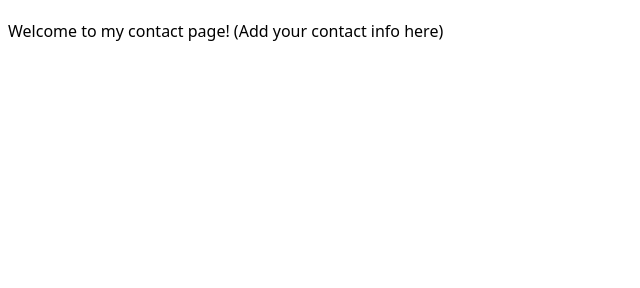
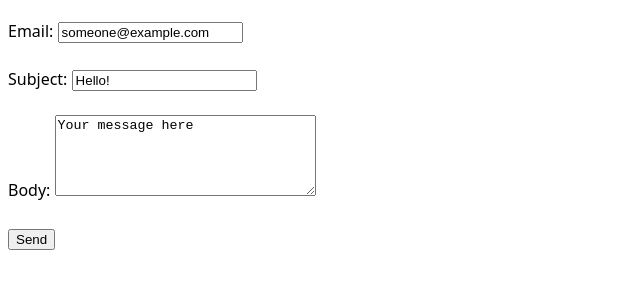
Before and after one commit to wel055/portfolio, a plain HTML site: page contact/index.html in a window 1280 px wide. Shown: the part 184-472 px from the top of the page, without its empty margins (0-640 px from the left). Drawn offline with Linux system fonts and the light colour scheme.

Commit message:
updated contact

```diff
--- a/contact/index.html
+++ b/contact/index.html
@@ -3,22 +3,57 @@
 <head>
   <meta charset="UTF-8">
   <title>Contact - Wenxi Li</title>
-  <!-- Go up one folder for style.css -->
+  <!-- Link back up one directory to get style.css -->
   <link rel="stylesheet" href="../style.css">
 </head>
 <body>
-  <!-- Navigation menu -->
+  <!-- Navigation -->
   <nav>
     <ul>
       <li><a href="../index.html">Home</a></li>
       <li><a href="../projects/index.html">Projects</a></li>
       <li><a href="index.html">Contact</a></li>
-      <li><a href="https://github.com/wel055" target="_blank">GitHub</a></li>
+      <li><a href="https://github.com/YourGitHubUsername" target="_blank">GitHub</a></li>
     </ul>
   </nav>
 
-  <!-- Page content -->
   <h1>Contact</h1>
-  <p>Welcome to my contact page! (Add your contact info here)</p>
+
+  <!-- Contact Form -->
+  <form action="mailto:wel055@ucsd.edu" method="POST" enctype="text/plain">
+    <!-- Email field -->
+    <label for="email">Email:</label>
+    <input
+      type="email"
+      name="email"
+      id="email"
+      value="someone@example.com"
+    >
+    <br><br>
+
+    <!-- Subject field -->
+    <label for="subject">Subject:</label>
+    <input
+      type="text"
+      name="subject"
+      id="subject"
+      value="Hello!"
+    >
+    <br><br>
+
+    <!-- Message body -->
+    <label for="body">Body:</label>
+    <textarea
+      name="body"
+      id="body"
+      rows="5"
+      cols="30"
+    >Your message here</textarea>
+    <br><br>
+
+    <!-- Submit button -->
+    <button>Send</button>
+  </form>
+
 </body>
 </html>
```
